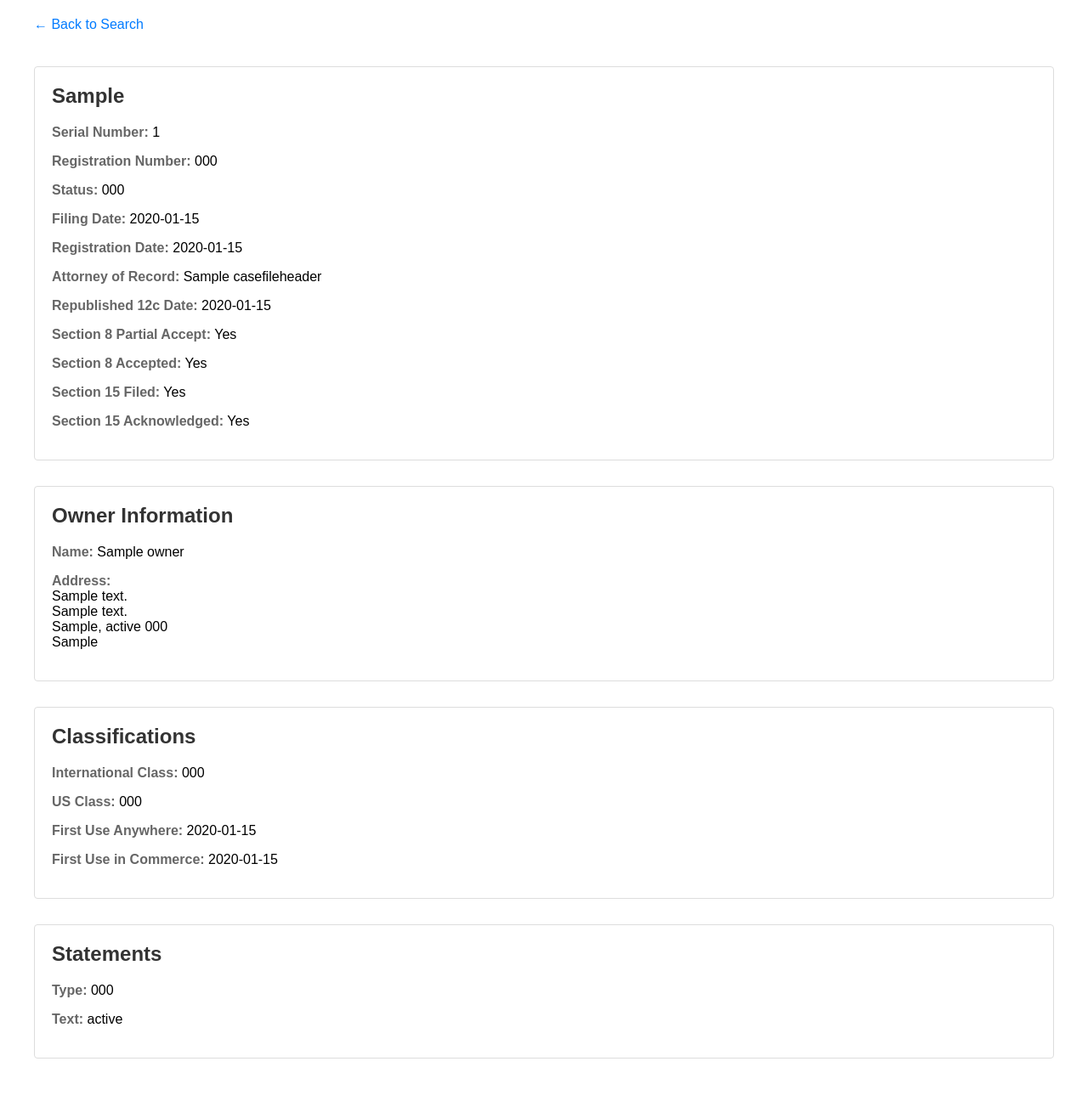
After one commit to DavidZachariahWC/trademarks-public, a Flask app: page /case/1 in a window 1280 px wide. The commit adds this page. Shown: the whole page at 85% size. Run offline with Flask 3, Linux system fonts and the light colour scheme; tables that the repository leaves empty hold one stand-in row (values such as "Sample post").

Commit message:
post autocomplete fix, attorney, prior fix list reordering

```diff
--- a/app.py
+++ b/app.py
@@ -1,7 +1,8 @@
 # app.py
 from flask import Flask, request, jsonify, render_template
-from search_engine import SearchEngine, LogicOperator
-from db_utils import get_autocomplete_suggestions
+from search_engine import SearchEngine
+from db_utils import get_autocomplete_suggestions, get_db_session
+from models import CaseFile, CaseFileHeader
 import logging
 import json
 
@@ -21,34 +22,31 @@ def search():
         page = int(request.args.get('page', 1))
         per_page = int(request.args.get('per_page', 10))
 
-        if not query:
-            return jsonify({"error": "No search query provided"}), 400
+        logging.info(f"Search request - Type: {search_types}, Query: '{query}'")
 
-        # If only one search type, use simple search
-        if len(search_types) == 1:
-            results = SearchEngine.search(query, search_types[0], page, per_page)
-        else:
-            # Build complex search with multiple types
-            builder = SearchEngine.build_search()
+        # Only allow one search type for now
+        if len(search_types) > 1:
+            return jsonify({"error": "Multiple search types not supported yet"}), 400
 
-            # Add first condition
-            builder.add_condition(
-                SearchEngine.create_strategy(search_types[0], query)
-            )
+        search_type = search_types[0]
 
-            # Add remaining conditions with OR operator
-            for search_type in search_types[1:]:
-                builder.add_condition(
-                    SearchEngine.create_strategy(search_type, query),
-                    LogicOperator.OR
-                )
+        # Check if we need a query (for text-based searches)
+        text_search_types = {'wordmark', 'phonetic', 'attorney'}
+        requires_query = search_type in text_search_types
 
-            results = SearchEngine.execute_complex_search(builder, page, per_page)
+        if requires_query and not query:
+            return jsonify({"error": "Search query required for text-based searches"}), 400
+
+        # Execute single search type
+        logging.info(f"Executing search with type: {search_type}, query: '{query}'")
+        results = SearchEngine.search(query, search_type, page, per_page)
+
+        logging.info(f"Search results - Count: {len(results.get('results', []))}")
 
         return jsonify(results)
 
     except Exception as e:
-        logging.error(f"Search API error: {str(e)}")
+        logging.exception(f"Search API error for query '{query}' with type '{search_types}':")
         return jsonify({"error": "Internal server error"}), 500
 
 @app.route('/api/autocomplete')
@@ -66,5 +64,26 @@ def autocomplete():
         logging.error(f"Autocomplete API error: {str(e)}")
         return jsonify({"error": "Internal server error"}), 500
 
+@app.route('/case/<int:serial_number>')
+def case_details(serial_number):
+    """Display detailed information for a specific trademark case"""
+    try:
+        session = get_db_session()
+        case = (session.query(CaseFile)
+               .join(CaseFileHeader)
+               .filter(CaseFile.serial_number == serial_number)
+               .first())
+
+        if not case:
+            return "Case not found", 404
+
+        return render_template('case_details.html', case=case)
+
+    except Exception as e:
+        logging.error(f"Case details error: {str(e)}")
+        return "Error loading case details", 500
+    finally:
+        session.close()
+
 if __name__ == '__main__':
     app.run(debug=True)
--- a/db_utils.py
+++ b/db_utils.py
@@ -53,16 +53,68 @@ def get_autocomplete_suggestions(prefix: str, limit: int = 5) -> List[str]:
     """Get autocomplete suggestions based on prefix"""
     try:
         session = get_db_session()
-        suggestions = (
-            session.query(CaseFileHeader.mark_identification)
-            .filter(func.lower(CaseFileHeader.mark_identification).like(func.lower(f"{prefix}%")))
+        # For mark identification
+        mark_suggestions = (
+            session.query(
+                CaseFileHeader.mark_identification.label('mark_id'),
+                func.similarity(CaseFileHeader.mark_identification, prefix).label('sim'),
+                func.lower(CaseFileHeader.mark_identification).label('mark_lower')
+            )
+            .filter(
+                CaseFileHeader.mark_identification.isnot(None),
+                func.lower(CaseFileHeader.mark_identification).like(func.lower(f"%{prefix}%"))
+            )
             .distinct()
-            .order_by(CaseFileHeader.mark_identification)
-            .limit(limit)
-            .all()
-        )
+            .order_by(
+                text("sim DESC"),
+                text("mark_lower ASC")
+            )
+        ).all()
+
+        # For attorney names when attorney search is selected
+        attorney_suggestions = (
+            session.query(
+                CaseFileHeader.attorney_name.label('attorney_name'),
+                func.similarity(CaseFileHeader.attorney_name, prefix).label('sim'),
+                func.lower(CaseFileHeader.attorney_name).label('attorney_lower')
+            )
+            .filter(
+                CaseFileHeader.attorney_name.isnot(None),
+                func.lower(CaseFileHeader.attorney_name).like(func.lower(f"%{prefix}%"))
+            )
+            .distinct()
+            .order_by(
+                text("sim DESC"),
+                text("attorney_lower ASC")
+            )
+        ).all()
+
+        # Combine and sort results by similarity
+        combined_results = []
+
+        # Add mark suggestions with their computed similarities
+        combined_results.extend([
+            (result[0], result[1], 'mark')
+            for result in mark_suggestions
+            if result[0]
+        ])
+
+        # Add attorney suggestions with their computed similarities
+        combined_results.extend([
+            (result[0], result[1], 'attorney')
+            for result in attorney_suggestions
+            if result[0]
+        ])
+
+        # Sort by similarity score and then alphabetically by text
+        combined_results.sort(key=lambda x: (-x[1], x[0].lower()))
+
+        # Now apply the final limit after sorting all results
+        combined_results = combined_results[:limit]
+
         session.close()
-        return [row[0] for row in suggestions]
+        # Return simple list of strings for autocomplete compatibility
+        return [result[0] for result in combined_results]
     except Exception as e:
         logging.error(f"Autocomplete error: {str(e)}")
         raise
--- /dev/null
+++ b/templates/case_details.html
@@ -0,0 +1,115 @@
+<!DOCTYPE html>
+<html lang="en">
+<head>
+    <meta charset="UTF-8">
+    <meta name="viewport" content="width=device-width, initial-scale=1.0">
+    <title>Trademark Case Details</title>
+    <style>
+        body {
+            font-family: Arial, sans-serif;
+            max-width: 1200px;
+            margin: 0 auto;
+            padding: 20px;
+        }
+
+        .case-details {
+            margin: 20px 0;
+        }
+
+        .section {
+            margin-bottom: 30px;
+            padding: 20px;
+            border: 1px solid #ddd;
+            border-radius: 4px;
+        }
+
+        .section h2 {
+            margin-top: 0;
+            color: #333;
+        }
+
+        .back-link {
+            display: inline-block;
+            margin-bottom: 20px;
+            color: #007bff;
+            text-decoration: none;
+        }
+
+        .back-link:hover {
+            text-decoration: underline;
+        }
+
+        .label {
+            font-weight: bold;
+            color: #666;
+        }
+    </style>
+</head>
+<body>
+    <a href="/" class="back-link">← Back to Search</a>
+
+    <div class="case-details">
+        <div class="section">
+            <h2>{{ case.header.mark_identification }}</h2>
+            <p><span class="label">Serial Number:</span> {{ case.serial_number }}</p>
+            <p><span class="label">Registration Number:</span> {{ case.registration_number or 'N/A' }}</p>
+            <p><span class="label">Status:</span> {{ case.header.status_code or 'N/A' }}</p>
+            <p><span class="label">Filing Date:</span> {{ case.header.filing_date.strftime('%Y-%m-%d') if case.header.filing_date else 'N/A' }}</p>
+            <p><span class="label">Registration Date:</span> {{ case.header.registration_date.strftime('%Y-%m-%d') if case.header.registration_date else 'N/A' }}</p>
+            <p><span class="label">Attorney of Record:</span> {{ case.header.attorney_name or 'N/A' }}</p>
+            <p><span class="label">Republished 12c Date:</span> {{ case.header.republished_12c_date.strftime('%Y-%m-%d') if case.header.republished_12c_date else 'N/A' }}</p>
+            <p><span class="label">Section 8 Partial Accept:</span> {{ 'Yes' if case.header.section_8_partial_accept_in else 'No' }}</p>
+            <p><span class="label">Section 8 Accepted:</span> {{ 'Yes' if case.header.section_8_accepted_in else 'No' }}</p>
+            <p><span class="label">Section 15 Filed:</span> {{ 'Yes' if case.header.section_15_filed_in else 'No' }}</p>
+            <p><span class="label">Section 15 Acknowledged:</span> {{ 'Yes' if case.header.section_15_acknowledged_in else 'No' }}</p>
+        </div>
+
+        {% if case.owners %}
+        <div class="section">
+            <h2>Owner Information</h2>
+            {% for owner in case.owners %}
+            <div>
+                <p><span class="label">Name:</span> {{ owner.party_name }}</p>
+                <p><span class="label">Address:</span><br>
+                    {{ owner.owner_address_1 }}<br>
+                    {% if owner.owner_address_2 %}{{ owner.owner_address_2 }}<br>{% endif %}
+                    {{ owner.city }}, {{ owner.owner_state }} {{ owner.postcode }}<br>
+                    {{ owner.owner_country }}
+                </p>
+            </div>
+            {% endfor %}
+        </div>
+        {% endif %}
+
+        {% if case.classifications %}
+        <div class="section">
+            <h2>Classifications</h2>
+            {% for classification in case.classifications %}
+            <div>
+                <p><span class="label">International Class:</span> {{ classification.international_code }}</p>
+                <p><span class="label">US Class:</span> {{ classification.us_code }}</p>
+                {% if classification.first_use_anywhere_date %}
+                <p><span class="label">First Use Anywhere:</span> {{ classification.first_use_anywhere_date.strftime('%Y-%m-%d') }}</p>
+                {% endif %}
+                {% if classification.first_use_in_commerce_date %}
+                <p><span class="label">First Use in Commerce:</span> {{ classification.first_use_in_commerce_date.strftime('%Y-%m-%d') }}</p>
+                {% endif %}
+            </div>
+            {% endfor %}
+        </div>
+        {% endif %}
+
+        {% if case.statements %}
+        <div class="section">
+            <h2>Statements</h2>
+            {% for statement in case.statements %}
+            <div>
+                <p><span class="label">Type:</span> {{ statement.type_code }}</p>
+                <p><span class="label">Text:</span> {{ statement.statement_text }}</p>
+            </div>
+            {% endfor %}
+        </div>
+        {% endif %}
+    </div>
+</body>
+</html>
```
Also changed, not shown: search_engine.py (+9 -90 lines), search_strategies.py (+84 -103 lines), templates/index.html (+78 -11 lines).
